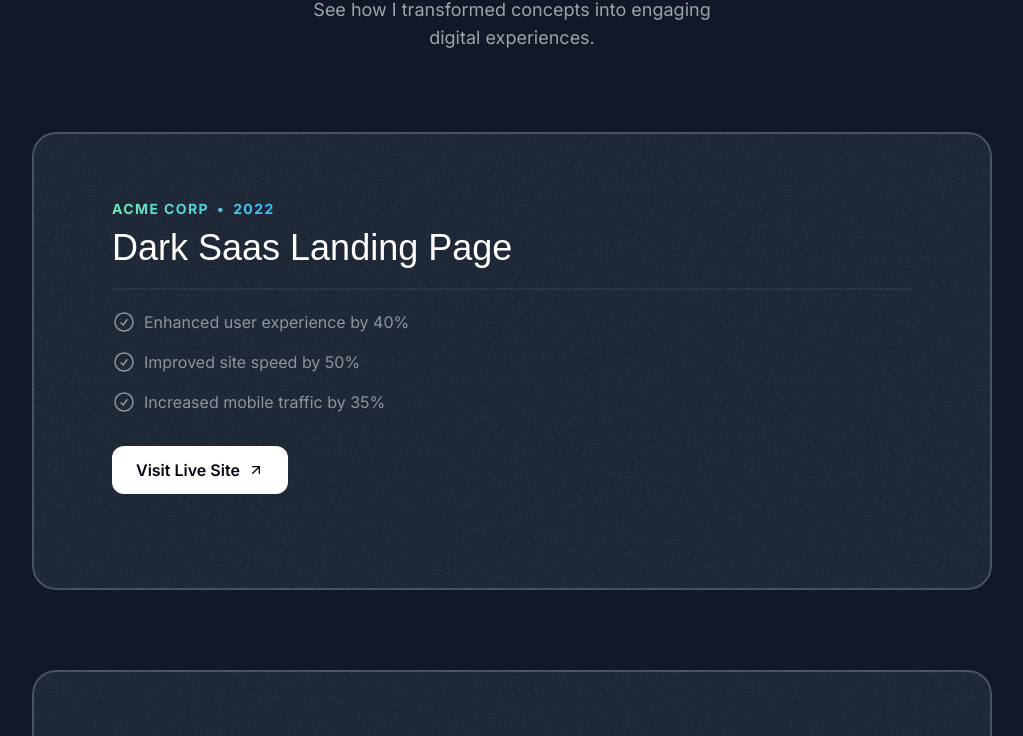
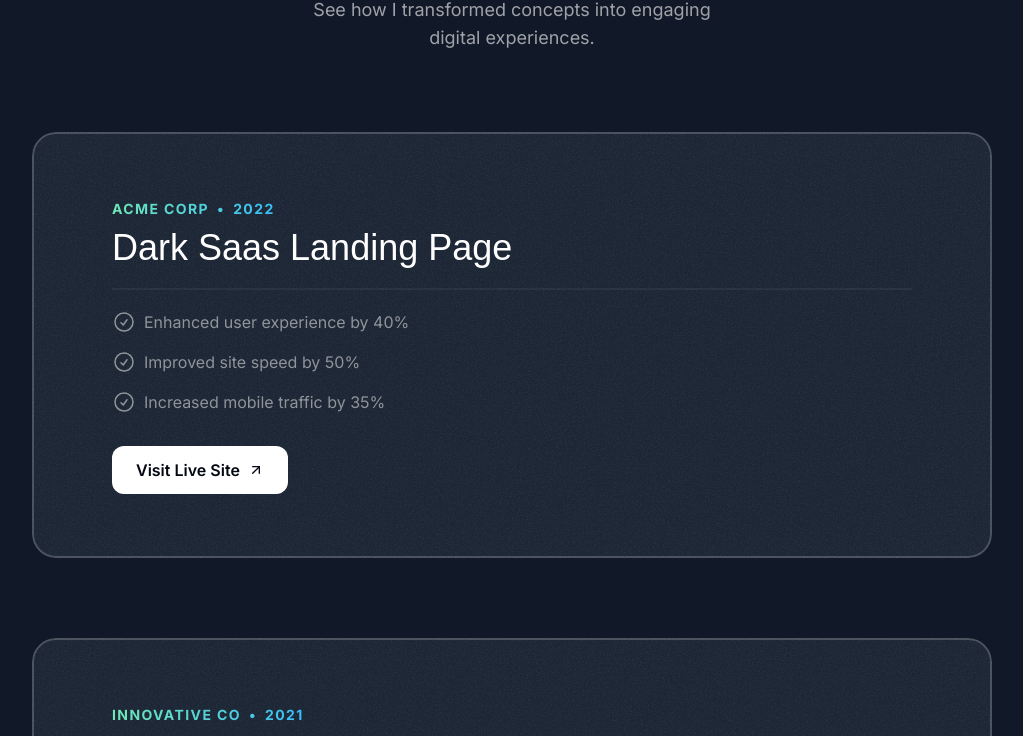
Before and after one commit to pain-arch/my_portfolio_nextjs, a Next.js app: page / in a window 1280 px wide. Shown: the part 1060-1796 px from the top of the page, without its empty margins (128-1151 px from the left). Built offline with nearby package versions, Linux system fonts and the light colour scheme; a web font is replaced by a local one.

Commit message:
refactor: Update ProjectsSection component with Card component and styling improvements

```diff
--- a/src/sections/Projects.tsx
+++ b/src/sections/Projects.tsx
@@ -7,6 +7,7 @@ import CheckCircleIcon from "@/assets/icons/check-circle.svg";
 import ArrowUpRightIcon from "@/assets/icons/arrow-up-right.svg";
 import grainImage from "@/assets/images/grain.jpg";
 import { SectionHeader } from "@/components/SectionHeader";
+import { Card } from "@/components/Card";
 
 const portfolioProjects = [
   {
@@ -58,17 +59,10 @@ export const ProjectsSection = () => {
         />
         <div className="flex flex-col mt-10 md:mt-20 gap-20">
           {portfolioProjects.map((project) => (
-            <div
+            <Card
               key={project.title}
-              className="bg-gray-800 rounded-3xl relative z-0 overflow-hidden after:z-10 after:content-[''] after:absolute after:inset-0 after:outline-2 after:outline after:-outline-offset-2 after:rounded-3xl after:outline-white/20 p-8 px-8 pt-8 md:pt-12 md:px-10 lg:pt-16 lg:px-20  after:pointer-events-none"
+              className=" p-8 px-8 pt-8 pb-0 md:pt-12 md:px-10 lg:pt-16 lg:px-20 "
             >
-              <div
-                className="absolute inset-0 -z-10 opacity-5"
-                style={{
-                  backgroundImage: `url(${grainImage.src})`,
-                }}
-              ></div>
-
               <div className="lg;grid lg:grid-cols-2 lg:gap-16">
                 <div className="lg:pb-16">
                   <div className="bg-gradient-to-r from-emerald-300 to-sky-400 inline-flex gap-2 font-bold uppercase tracking-widest text-sm text-transparent bg-clip-text">
@@ -104,7 +98,7 @@ export const ProjectsSection = () => {
                   />
                 </div>
               </div>
-            </div>
+            </Card>
           ))}
         </div>
       </div>
```
